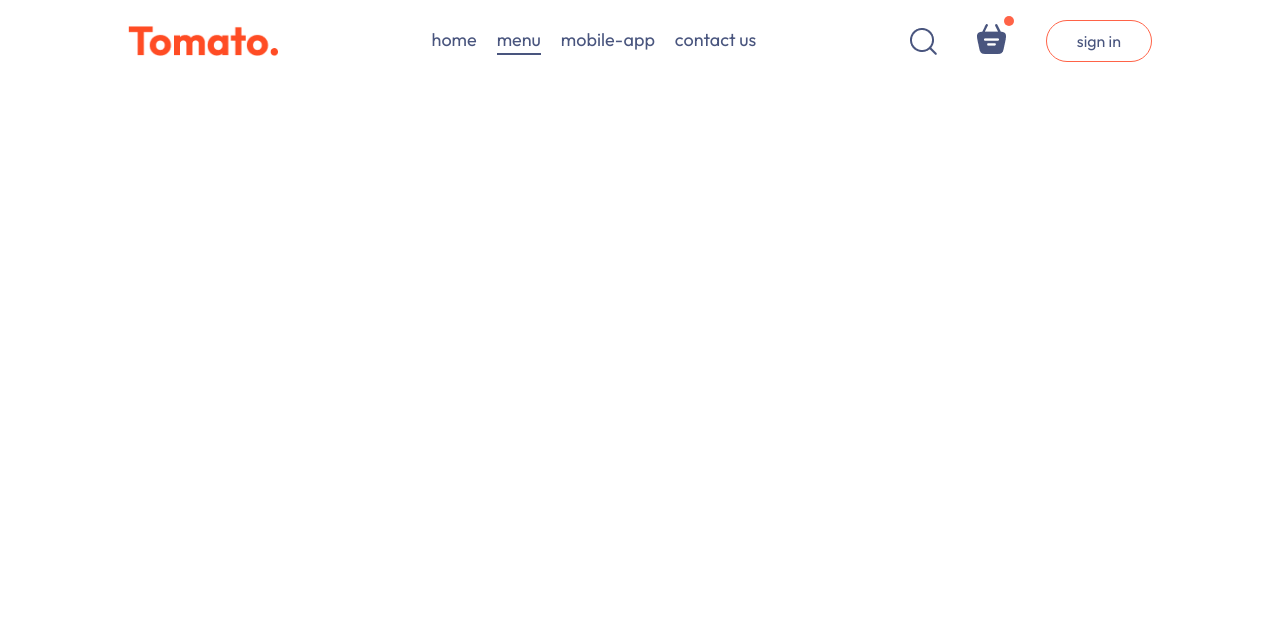
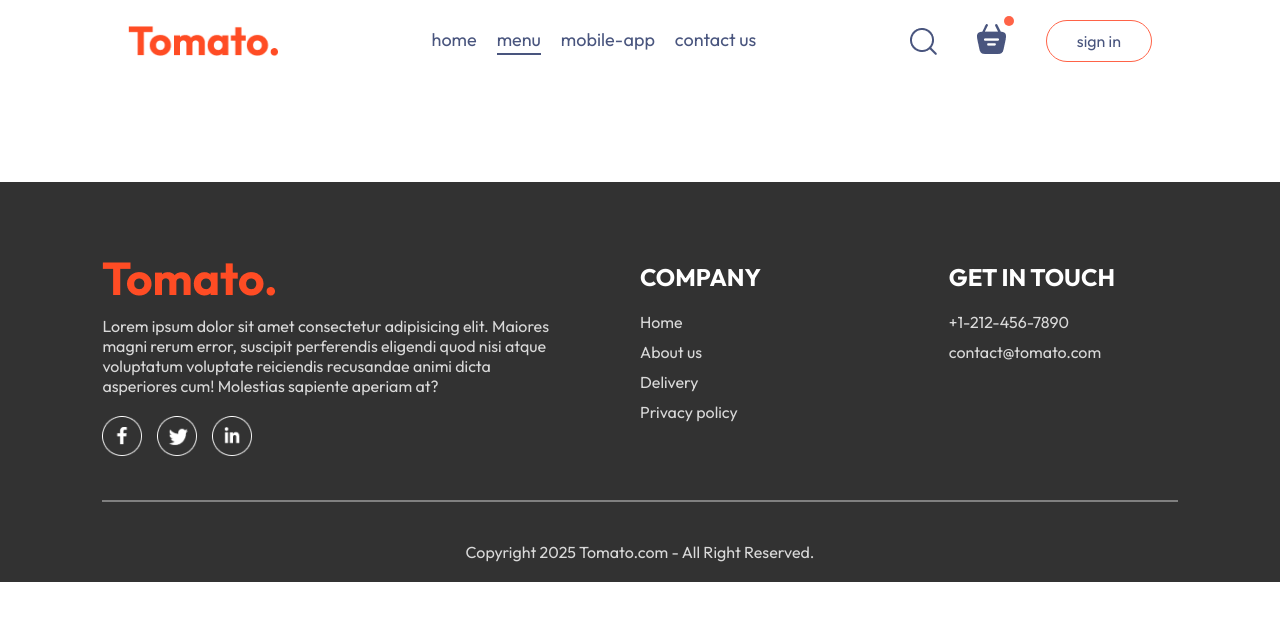
Before and after one commit to EssirKhadija/food-Del-app, a React (Vite) app in the folder frontend/: page /order in a window 1280 px wide. Shown: the top 620 px of the page. Built offline with nearby package versions, Linux system fonts and the light colour scheme.

Commit message:
Create Footer

```diff
--- a/frontend/src/App.jsx
+++ b/frontend/src/App.jsx
@@ -4,10 +4,13 @@
 import Home from './pages/Home/Home'
 import Cart from './pages/Cart/Cart'
 import PlaceOrder from './pages/PlaceOrder/PlaceOrder'
+import Footer from './components/Footer/Footer'
 
 
 const App = () => {
   return (
+    <>
+
     <div className='app'>
       <Navbar/>
       <Routes>
@@ -19,6 +22,9 @@
       </Routes>
 
     </div>
+    <Footer/>
+
+    </>
   )
 }
 
--- /dev/null
+++ b/frontend/src/components/Footer/Footer.css
@@ -0,0 +1,44 @@
+.footer{
+    color: #d9d9d9;
+    background-color: #323232;
+    display: flex;
+    flex-direction: column;
+    align-items: center;
+    gap: 20px;
+    padding: 20px 8vw;
+    padding-top: 80px;
+    margin-top: 100px;
+
+}
+.footer-content{
+    width: 100%;
+    display: grid;
+    grid-template-columns: 2fr 1fr 1fr;
+    gap: 80px;
+}
+.footer-content-left , .footer-content-right, .footer-content-center{
+    display: flex;
+    flex-direction: column;
+    align-items: start;
+    gap: 20px;
+}
+.footer-content-left li , .footer-content-right li, .footer-content-center li{
+    list-style: none;
+    margin-bottom: 10px;
+    cursor: pointer;
+}
+.footer-content-right h2, .footer-content-center h2{
+    color: white;
+}
+.footer-social-icons img{
+    width: 40px;
+    margin-right: 15px;
+}
+
+.footer hr{
+    width: 100%;
+    height: 2px;
+    margin: 20px 0px;
+    background-color: grey;
+    border: none;
+}
--- /dev/null
+++ b/frontend/src/components/Footer/Footer.jsx
@@ -0,0 +1,42 @@
+import React from 'react'
+import './Footer.css'
+import { assets } from '../../assets/assets'
+const Footer = () => {
+  return (
+    <div className='footer' id='footer'>
+        <div className="footer-content">
+            <div className="footer-content-left">
+                <img src={assets.logo} alt="" />
+                <p>Lorem ipsum dolor sit amet consectetur adipisicing elit. Maiores magni rerum error, suscipit perferendis eligendi quod nisi atque voluptatum voluptate reiciendis recusandae animi dicta asperiores cum! Molestias sapiente aperiam at?</p>
+                <div className="footer-social-icons">
+                    <img src={assets.facebook_icon} alt="" />
+                    <img src={assets.twitter_icon} alt="" />
+                    <img src={assets.linkedin_icon} alt="" />
+
+                </div>
+            </div>
+            <div className="footer-content-center">
+                <h2>COMPANY</h2>
+                <ul>
+                    <li>Home</li>
+                    <li>About us</li>
+                    <li>Delivery</li>
+                    <li>Privacy policy</li>
+                </ul>
+            </div>
+            <div className="footer-content-right">
+                <h2>GET IN TOUCH</h2>
+                <ul>
+                    <li>+1-212-456-7890</li>
+                    <li>contact@tomato.com</li>
+                </ul>
+
+            </div>
+        </div>
+        <hr />
+        <p className="footer-copyright">Copyright 2025 Tomato.com - All Right Reserved.</p>
+    </div>
+  )
+}
+
+export default Footer
```
